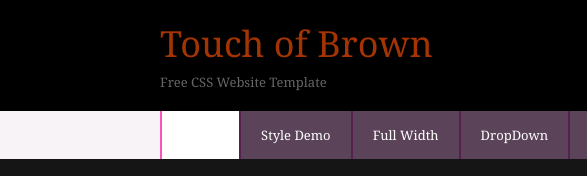
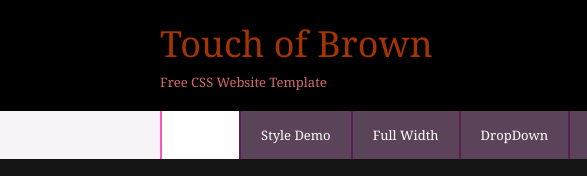
Before and after one commit to webauto/TOP, a plain HTML site: page index.html in a window 1280 px wide. Shown: the top 176 px of the page, 0-587 px from the left. Drawn offline with Linux system fonts and the light colour scheme.

Commit message:
Better subtitle visibility.

```diff
--- a/styles/layout.css
+++ b/styles/layout.css
@@ -55,7 +55,10 @@ div.wrapper h1, div.wrapper h2, div.wrapper h3, div.wrapper h4, div.wrapper h5,
 	line-height:normal;
 	}
 
-.col1, .col1 a{color:#666666; background-color:#000000;}
+.col1, .col1 a{
+	color: rgba(255,127,127,0.84);
+	background-color: #000000;
+}
 .col2{
 	color: #FFFFFF;
 	background-color: #F8F3F7;
```
